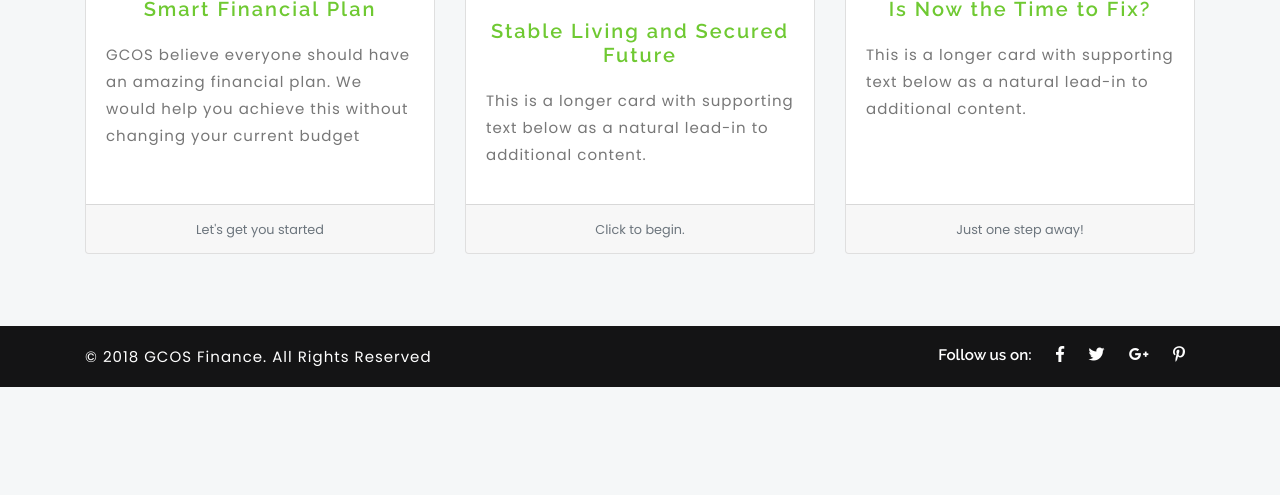
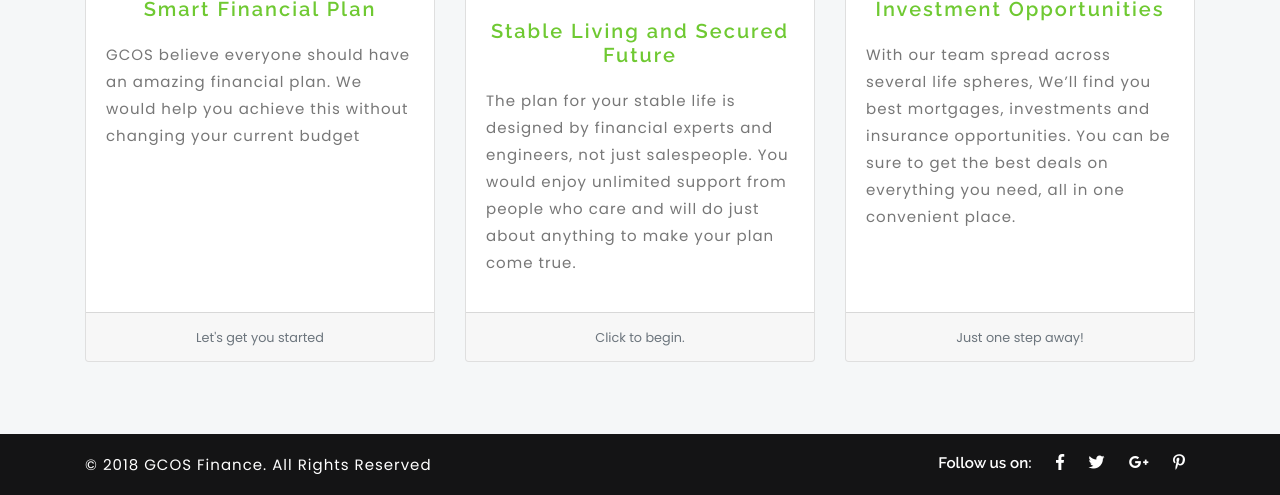
Before and after one commit to Francis-Ebere-Emeafu/gcosfinance, a Django app: page /services in a window 1280 px wide. Shown: the part 789-1284 px from the top of the page. Before the commit the page ends 1176 px from the top, so only its background shows below. Run offline with Django 3.2, Linux system fonts and the light colour scheme; some libraries are stand-ins or nearby versions.

Commit message:
services

```diff
--- a/templates/services.html
+++ b/templates/services.html
@@ -34,7 +34,11 @@
                 <img src="{% static 'images/live.jpg' %}" class="img-fluid" alt="Card image cap">
                 <div class="card-body w3ls-card">
                     <h5 class="card-title" style="text-align:center;">Stable Living and Secured Future</h5>
-                    <p class="card-text mb-3 ">This is a longer card with supporting text below as a natural lead-in to additional content.</p>
+                    <p class="card-text mb-3 ">
+                      The plan for your stable life is designed by financial experts and engineers,
+                      not just salespeople. You would enjoy unlimited support from people who care and
+                      will do just about anything to make your plan come true.
+                    </p>
                 </div>
                 <a href="{% url 'start' %}">
                   <div class="card-footer" style="text-align:center;">
@@ -45,8 +49,11 @@
             <div class="card">
                 <img src="{% static 'images/g8.jpg' %}" class="img-fluid" alt="Card image cap">
                 <div class="card-body w3ls-card">
-                    <h5 class="card-title" style="text-align:center;">Is Now the Time to Fix?</h5>
-                    <p class="card-text mb-3">This is a longer card with supporting text below as a natural lead-in to additional content.</p>
+                    <h5 class="card-title" style="text-align:center;">Investment Opportunities</h5>
+                    <p class="card-text mb-3">
+                      With our team spread across several life spheres, We’ll find you best mortgages, investments and insurance opportunities.
+                      You can be sure to get the best deals on everything you need, all in one convenient place.
+                    </p>
                 </div>
                 <a href="{% url 'start' %}">
                   <div class="card-footer" style="text-align:center;">
```
